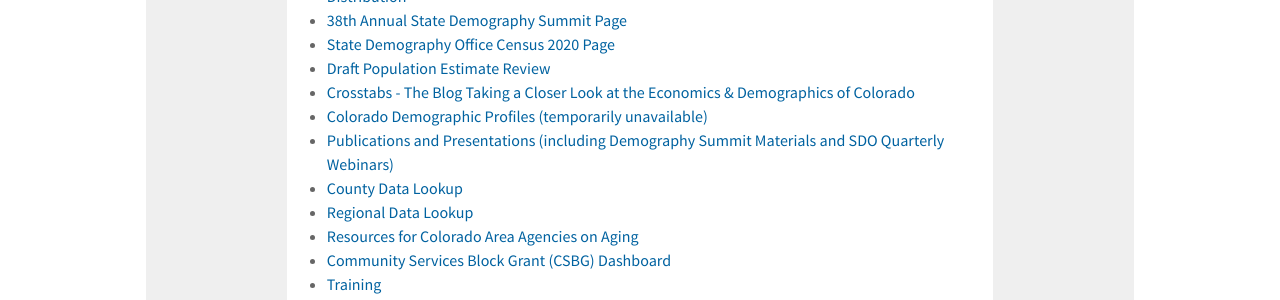
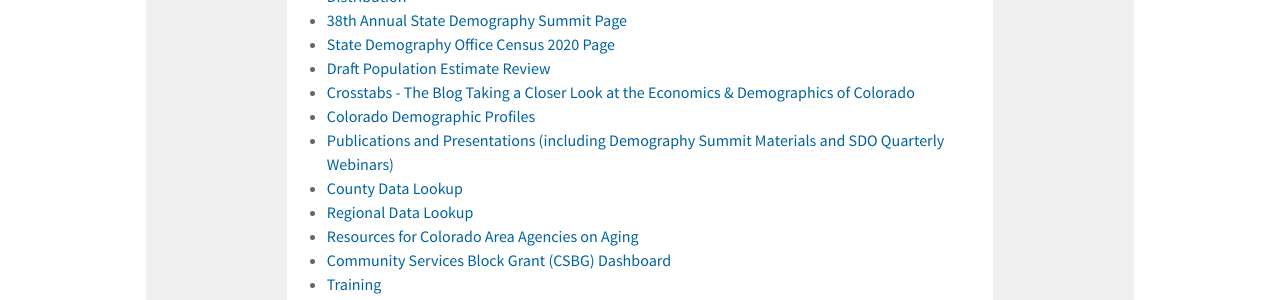
Before and after one commit to TBleess/Website_New, a Jekyll site: the page built from pages/0_Homepage_and_Footer_Links/index.md, in a window 1280 px wide. Shown: the part 853-1153 px from the top of the page. Built offline with Jekyll 4.4.1, drawn with Linux system fonts in a browser that asks for light colours.

Commit message:
Update infobox.yml

```diff
--- a/_data/infobox.yml
+++ b/_data/infobox.yml
@@ -14,7 +14,7 @@
   url: "https://gis.dola.colorado.gov/apps/ctf_estimates_final/"
 - name: "Crosstabs - The Blog Taking a Closer Look at the Economics & Demographics of Colorado"
   url: "/crosstabs/"
-- name: "Colorado Demographic Profiles (temporarily unavailable)"
+- name: "Colorado Demographic Profiles"
   url: "/colorado-demographic-profiles/"
 - name: "Publications and Presentations (including Demography Summit Materials and SDO Quarterly Webinars)"
   url: "/demography/publications-and-presentations#publications-and-presentations"
```
